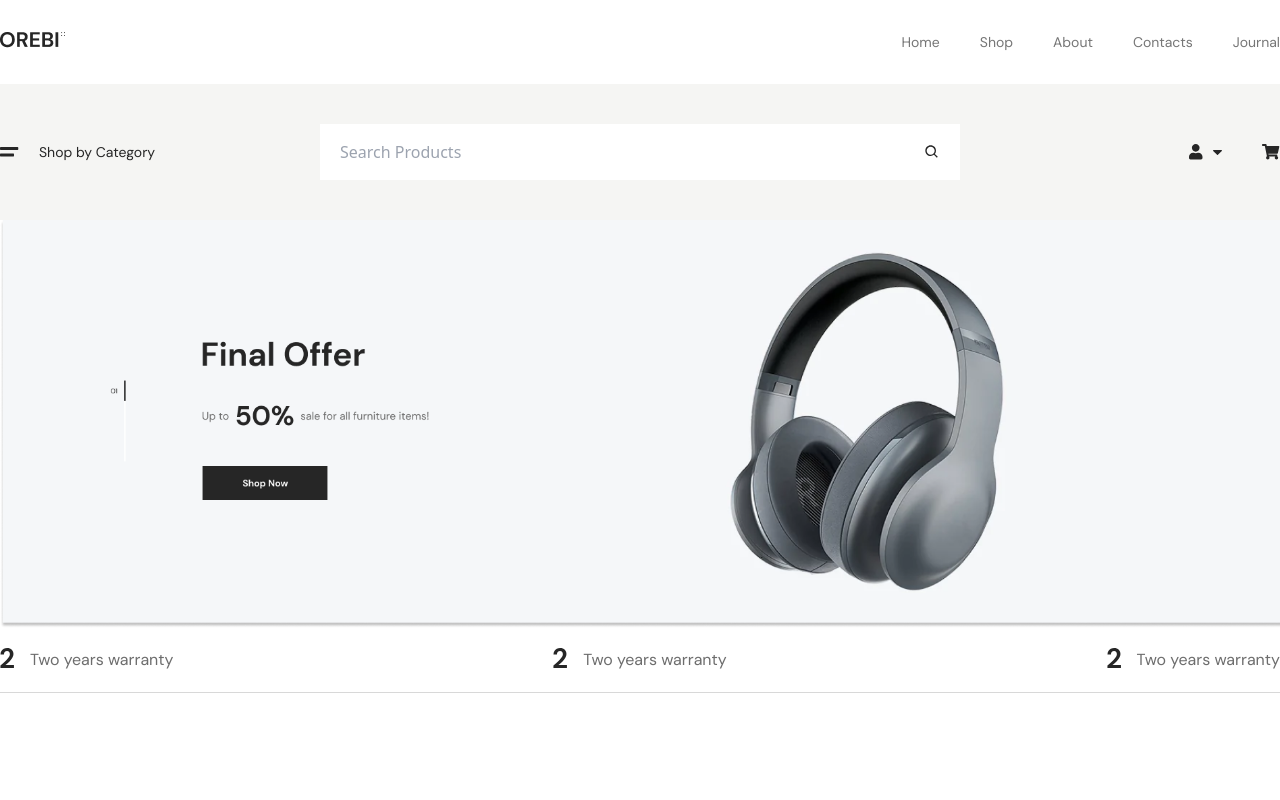
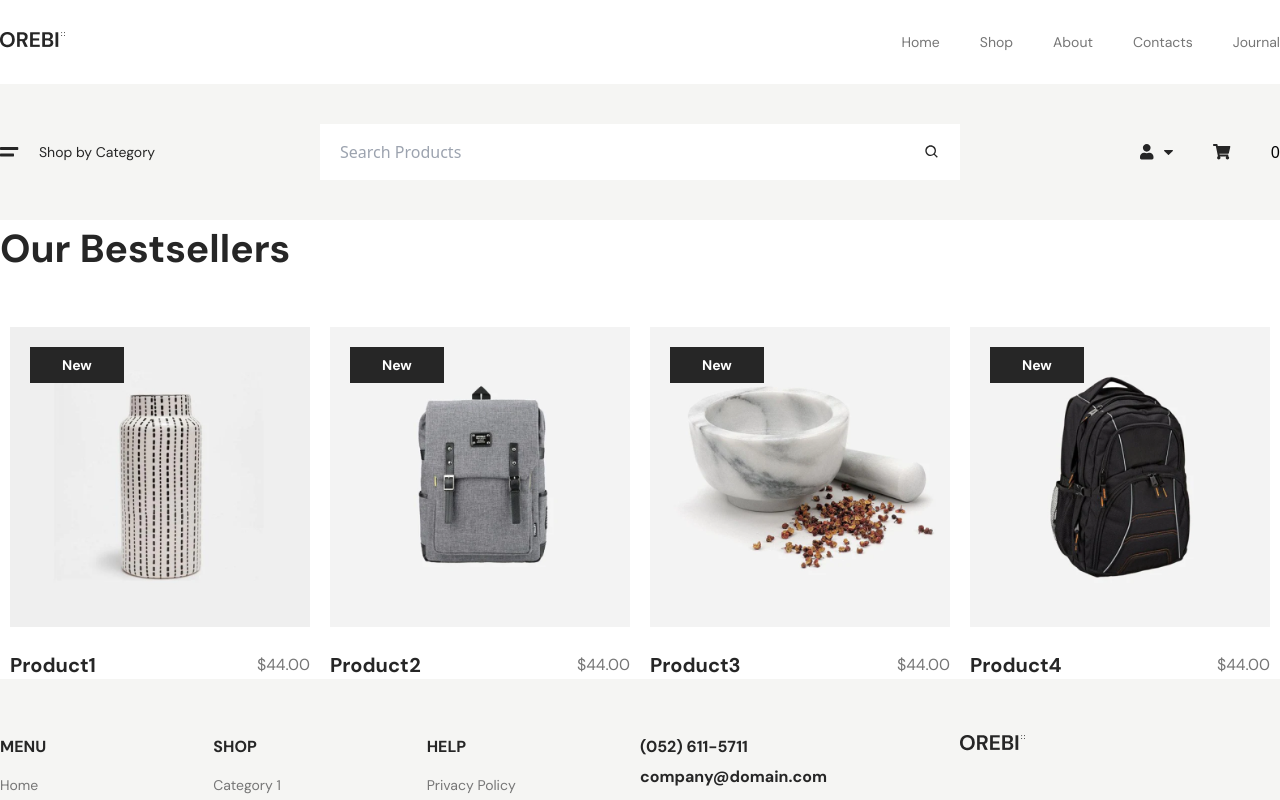
Before and after one commit to sajibkhandev/Ecommerce_Orebi, a React (Vite) app: page / in a window 1280 px wide. Shown: the top 800 px of the page. Built offline with nearby package versions, Linux system fonts and the light colour scheme.

Commit message:
cart add

```diff
--- a/src/components/Product.jsx
+++ b/src/components/Product.jsx
@@ -8,9 +8,24 @@ import Flex from './Flex'
 import { AiFillHeart } from 'react-icons/ai';
 import { HiOutlineRefresh } from 'react-icons/hi';
 import { BsFillCartDashFill } from 'react-icons/bs';
+import { useDispatch } from 'react-redux'
+import { addCart } from '../slices/addToCart'
 
 
-export default function Product({src}) {
+
+export default function Product({src,heading}) {
+  let dispatch=useDispatch()
+  let handleClick=()=>{
+    dispatch(addCart({
+      title:heading,
+      price:44,
+      image:"nai",
+      quantity:1
+
+    }))
+  }
+
+
   return (
     <div className='mx-2.5'>
         <div className='relative overflow-hidden group'>
@@ -25,14 +40,16 @@ export default function Product({src}) {
             <p className='text-base text-secondary font-base font-normal hover:text-primary hover:font-bold duration-300 cursor-pointer'>Compare</p>
             <HiOutlineRefresh/>
             </Flex>
-            <Flex className='justify-end items-center gap-x-4'>
+
+            <div onClick={handleClick} className='flex justify-end items-center gap-x-4'>
             <p className='text-base text-secondary font-base font-normal hover:text-primary hover:font-bold duration-300 cursor-pointer'>Add to Cart</p>
             <BsFillCartDashFill/>
-            </Flex>
+            </div>
+
         </div>
         </div>
         <Flex className='justify-between items-center pt-6'>
-            <ProtionHeading text='Basic Crew Neck Tee'/>
+            <ProtionHeading text={heading}/>
             <p className='text-secondary text-base font-dm font-normal'>$44.00</p>
         </Flex>
     </div>
--- a/src/components/layouts/SearchBer.jsx
+++ b/src/components/layouts/SearchBer.jsx
@@ -1,4 +1,4 @@
-import React, { useRef } from 'react'
+import React, { useRef, useState } from 'react'
 import Section from '../Section'
 import Container from '../Container'
 import Flex from '../Flex'
@@ -10,13 +10,16 @@ import ButtomAngle from '../icons/ButtomAngle'
 import Cart from '../icons/Cart'
 import { Link } from 'react-router-dom'
 import List from '../List'
+import { useSelector } from 'react-redux'
 
 export default function SearchBer() {
+  let [open,setOpen]=useState(false)
+  let cartData=useSelector((state)=>(state.cartItem.cart))
+
   let handlebreadcrumbs=(name)=>{
     console.log(name);
 
   }
-
   return (
     <>
     <Section  className='bg-four py-10'>
@@ -46,9 +49,20 @@ export default function SearchBer() {
                     </Link>
                       <ButtomAngle/>
                   </Flex>
-                  <Cart/>
+                  <div onClick={()=>setOpen(true)}><Cart /></div>{cartData.length}
                 </Flex>
             </Flex>
+
+            {open &&
+             <div className='bg-red-500 h-screen w-2/6 absolute top-0 right-0 z-10'>
+              <div onClick={()=>setOpen(false)}><Cart />
+              <ul>
+                {cartData.map(item=>(
+                  <li>{item.title} - {item.quantity}</li>
+                ))}
+              </ul>
+              </div>
+              </div>}
         </Container>
     </Section>
     </>
--- a/src/pages/HomePage.jsx
+++ b/src/pages/HomePage.jsx
@@ -41,17 +41,17 @@ export default function HomePage() {
   };
   return (
     <Section>
-      <Image src={banner}/>
+      {/* <Image src={banner}/> */}
       <Container>
-      <div className='border-b border-solid border-six py-5 '>
+      {/* <div className='border-b border-solid border-six py-5 '>
         <Flex className='justify-between'>
         <Facillity/>
         <Facillity/>
         <Facillity/>
         </Flex>
 
-      </div>
-      <Link>
+      </div> */}
+      {/* <Link>
          <Image src={add} alt="add" className='pt-28 pb-32'/>
       </Link>
       <SubHeading text="New Arrivals" className='pb-12'/>
@@ -95,16 +95,16 @@ export default function HomePage() {
           </div>
         </Slider>
 
-      </div>
+      </div>  */}
       <SubHeading text='Our Bestsellers' className='pb-12'/>
       <Flex className='justify-between'>
-      <Product src={product5}/>
-      <Product src={product6}/>
-      <Product src={product7}/>
-      <Product src={product8}/>
+      <Product heading='Product1' src={product5}/>
+      <Product heading='Product2' src={product6}/>
+      <Product heading='Product3' src={product7}/>
+      <Product heading='Product4' src={product8}/>
 
       </Flex>
-      <Link to='/'>
+      {/* <Link to='/'>
           <Image src={add2} className='py-32'/>
       </Link>
       <SubHeading text='Special Offers' className='pb-12'/>
@@ -114,7 +114,7 @@ export default function HomePage() {
       <Product src={product11}/>
       <Product src={product12}/>
 
-      </Flex>
+      </Flex> */}
 
       </Container>
 
--- /dev/null
+++ b/src/slices/addToCart.jsx
@@ -0,0 +1,37 @@
+import { createSlice } from '@reduxjs/toolkit'
+
+export const addToCart = createSlice({
+  name: 'cart',
+  initialState: {
+    cart:[]
+  },
+  reducers: {
+    addCart: (state,actions) => {
+
+        if(state.cart.length>0){
+            let arr=[]
+            state.cart.map(item=>{
+                if(item.title==actions.payload.title){
+                    item.quantity++
+                    arr.push(item.title)
+
+                }
+            })
+            if(arr.indexOf(actions.payload.title)==-1){
+                state.cart.push(actions.payload)
+            }
+
+        }else{
+            state.cart.push(actions.payload)
+
+        }
+
+
+
+    }
+  },
+})
+
+export const { addCart } = addToCart.actions
+
+export default addToCart.reducer
--- a/src/store.js
+++ b/src/store.js
@@ -1,9 +1,13 @@
 import { configureStore } from '@reduxjs/toolkit'
 import breadCrumbs from './slices/breadCrumbs'
+import addToCart from './slices/addToCart'
+
 
 export default configureStore({
   reducer: {
-    breadcrumb:breadCrumbs
+    breadcrumb:breadCrumbs,
+    cartItem:addToCart
+
 
   },
 })
```
